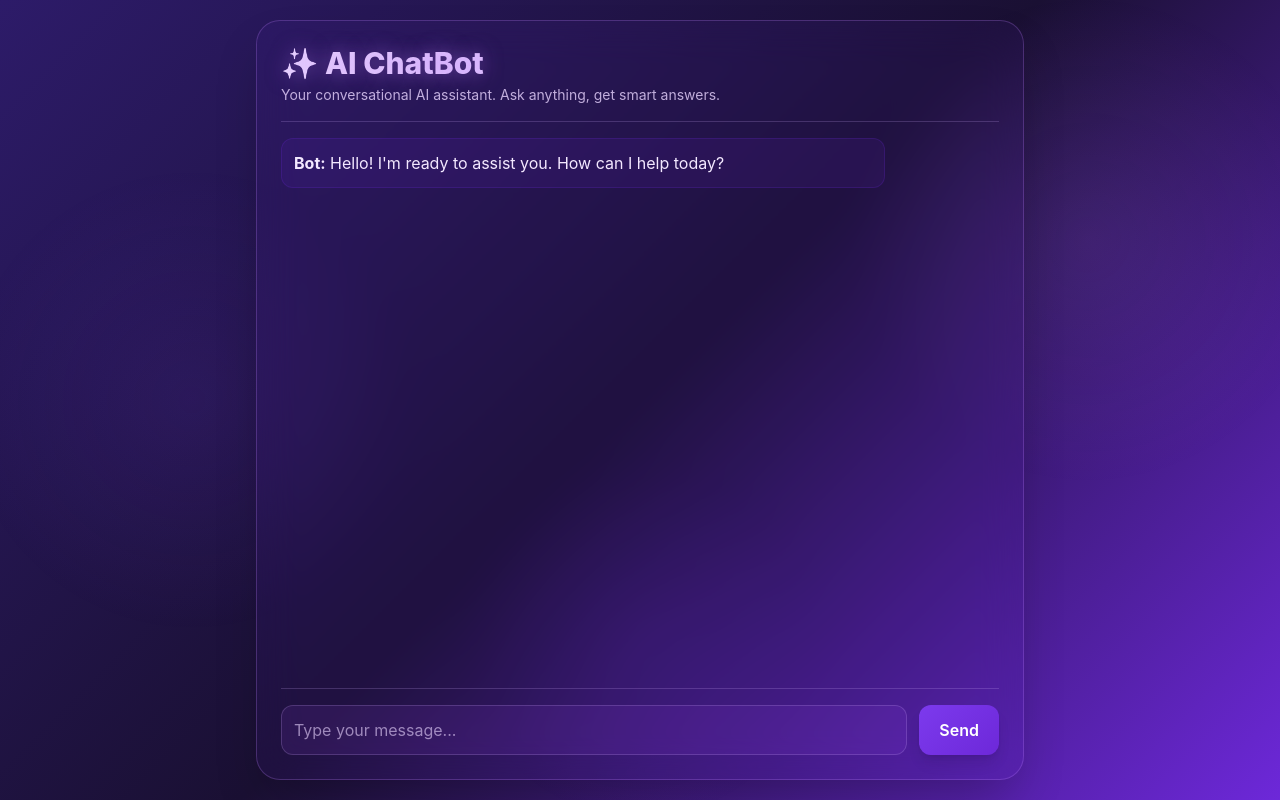
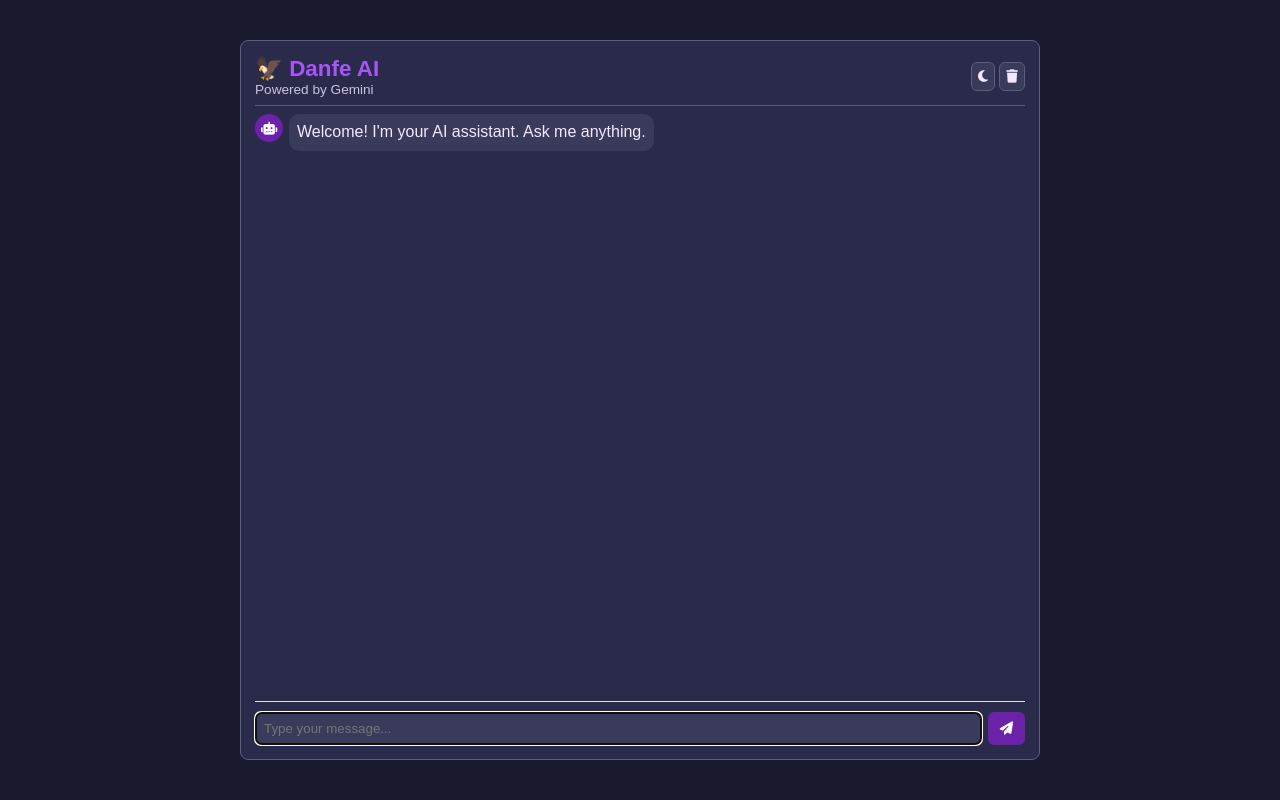
Before and after one commit to anujlamsal2025/AIChatbot, a Flask app: page / in a window 1280 px wide. Run offline with Flask 3, Linux system fonts and the light colour scheme; some libraries are stand-ins or nearby versions.

Commit message:
Update index.html

```diff
--- a/Project/templates/index.html
+++ b/Project/templates/index.html
@@ -1,254 +1,88 @@
 <!DOCTYPE html>
 <html lang="en">
 <head>
-    <meta charset="UTF-8">
-    <meta name="viewport" content="width=device-width, initial-scale=1.0">
-    <title>Chatbot</title>
-    <script src="https://cdn.tailwindcss.com"></script>
-    <style>
-        /* Purple Glassmorphism Theme */
-        body {
-            font-family: 'Inter', sans-serif;
-            background: linear-gradient(135deg, #2d1b69 0%, #1a1033 50%, #6d28d9 100%);
-            display: flex;
-            justify-content: center;
-            align-items: center;
-            min-height: 100vh;
-            margin: 0;
-            padding: 20px;
-            box-sizing: border-box;
-            color: #f3e8ff;
-        }
-
-        .glass-container {
-            background: rgba(109, 40, 217, 0.08);
-            backdrop-filter: blur(20px);
-            -webkit-backdrop-filter: blur(20px);
-            border: 1px solid rgba(192, 132, 252, 0.25);
-            box-shadow: 0 12px 40px 0 rgba(109, 40, 217, 0.3);
-        }
-
-        .chat-box::-webkit-scrollbar {
-            width: 8px;
-        }
-        .chat-box::-webkit-scrollbar-track {
-            background: rgba(192, 132, 252, 0.1);
-            border-radius: 10px;
-        }
-        .chat-box::-webkit-scrollbar-thumb {
-            background: rgba(192, 132, 252, 0.4);
-            border-radius: 10px;
-        }
-        .chat-box::-webkit-scrollbar-thumb:hover {
-            background: rgba(192, 132, 252, 0.6);
-        }
-
-        .user-message {
-            align-self: flex-end;
-            background: rgba(167, 139, 250, 0.15);
-            color: #ffffff;
-            border: 1px solid rgba(167, 139, 250, 0.3);
-        }
-        .bot-message {
-            align-self: flex-start;
-            background: rgba(109, 40, 217, 0.1);
-            color: #f3e8ff;
-            border: 1px solid rgba(109, 40, 217, 0.2);
-        }
-
-        .chat-container {
-            width: 95%;
-            max-width: 768px;
-            height: 95vh;
-            max-height: 800px;
-            display: flex;
-            flex-direction: column;
-        }
-
-        .send-button {
-            transition: all 0.2s ease-in-out;
-            background: linear-gradient(135deg, #7c3aed 0%, #6d28d9 100%);
-        }
-        .send-button:hover {
-            transform: scale(1.05);
-            box-shadow: 0 6px 20px rgba(124, 58, 237, 0.5);
-            background: linear-gradient(135deg, #8b5cf6 0%, #7c3aed 100%);
-        }
-
-        #user-input:focus {
-            border-color: #c4b5fd;
-            box-shadow: 0 0 0 3px rgba(167, 139, 250, 0.3);
-        }
-
-        /* Typing Dots Animation */
-        .dot-flashing {
-            display: inline-block;
-            position: relative;
-            width: 8px;
-            height: 8px;
-            border-radius: 50%;
-            background-color: #c4b5fd;
-            color: #c4b5fd;
-            animation: dotFlashing 1s infinite linear alternate;
-            animation-delay: 0.3s;
-        }
-
-        .dot-flashing::before,
-        .dot-flashing::after {
-            content: "";
-            display: inline-block;
-            position: absolute;
-            top: 0;
-        }
-
-        .dot-flashing::before {
-            left: -12px;
-            width: 8px;
-            height: 8px;
-            border-radius: 50%;
-            background-color: #c4b5fd;
-            color: #c4b5fd;
-            animation: dotFlashing 1s infinite linear alternate;
-            animation-delay: 0s;
-        }
-
-        .dot-flashing::after {
-            left: 12px;
-            width: 8px;
-            height: 8px;
-            border-radius: 50%;
-            background-color: #c4b5fd;
-            color: #c4b5fd;
-            animation: dotFlashing 1s infinite linear alternate;
-            animation-delay: 0.6s;
-        }
-
-        @keyframes dotFlashing {
-            0% {
-                background-color: #c4b5fd;
-            }
-            50%,
-            100% {
-                background-color: rgba(196, 181, 253, 0.3);
-            }
-        }
-
-        /* Message animations */
-        .user-message, .bot-message {
-            animation: messageAppear 0.3s ease-out;
-        }
-
-        @keyframes messageAppear {
-            from {
-                opacity: 0;
-                transform: translateY(10px);
-            }
-            to {
-                opacity: 1;
-                transform: translateY(0);
-            }
-        }
-
-        /* Header glow effect */
-        .header-glow {
-            text-shadow: 0 0 20px rgba(192, 132, 252, 0.5);
-        }
-
-        /* Subtle background pattern */
-        body::before {
-            content: '';
-            position: fixed;
-            top: 0;
-            left: 0;
-            width: 100%;
-            height: 100%;
-            background-image:
-                radial-gradient(circle at 15% 50%, rgba(124, 58, 237, 0.1) 0%, transparent 20%),
-                radial-gradient(circle at 85% 30%, rgba(192, 132, 252, 0.1) 0%, transparent 20%),
-                radial-gradient(circle at 50% 80%, rgba(109, 40, 217, 0.1) 0%, transparent 20%);
-            z-index: -1;
-        }
-    </style>
+<meta charset="utf-8" />
+<meta name="viewport" content="width=device-width,initial-scale=1" />
+<title>🦅 Danfe AI</title>
+<link rel="stylesheet" href="https://cdnjs.cloudflare.com/ajax/libs/font-awesome/6.4.0/css/all.min.css"/>
+<style>
+body{margin:0;display:flex;align-items:center;justify-content:center;height:100vh;background:#f3e8ff;color:#1a1a2e;font-family:sans-serif;transition:.3s}
+body.dark{background:#1a1a2e;color:#f3e8ff}
+.chat{width:90%;max-width:800px;height:90vh;display:flex;flex-direction:column;background:#fff;border:1px solid #e0b0ff;border-radius:8px;padding:14px;box-sizing:border-box}
+body.dark .chat{background:#2a2b4b;border-color:#5c5d7f}
+.header{display:flex;justify-content:space-between;align-items:center;padding-bottom:8px;margin-bottom:8px;border-bottom:1px solid #ccc}
+body.dark .header{border-color:#5c5d7f}
+.title{font-weight:700;font-size:1.4rem;color:#6b21a8}
+body.dark .title{color:#a855f7}
+.icon-btn{border:1px solid #ccc;border-radius:6px;padding:6px;background:#fff;cursor:pointer}
+body.dark .icon-btn{background:#3a3b5b;color:#f3e8ff;border-color:#5c5d7f}
+.box{flex:1;overflow-y:auto;display:flex;flex-direction:column;gap:8px;padding-right:6px}
+.msg{display:flex;gap:6px;max-width:80%}
+.msg .avatar{width:28px;height:28px;border-radius:50%;display:flex;align-items:center;justify-content:center;color:#fff;font-size:13px}
+.bubble{padding:8px;border-radius:10px;line-height:1.3}
+.user{margin-left:auto;flex-direction:row-reverse}
+.bot .avatar{background:#6b21a8}.user .avatar{background:#db2777}
+.bot .bubble{background:#f0e4ff}.user .bubble{background:#fce7f3}
+body.dark .bot .bubble{background:#3a3b5b;color:#f3e8ff}
+body.dark .user .bubble{background:#9d174d;color:#f3e8ff}
+.input{display:flex;gap:6px;margin-top:10px;border-top:1px solid #ddd;padding-top:10px}
+.input input{flex:1;padding:8px;border-radius:6px;border:1px solid #ccc}
+body.dark .input input{background:#3a3b5b;color:#f3e8ff;border-color:#5c5d7f}
+.send{background:#6b21a8;color:#fff;border:none;border-radius:6px;padding:8px 12px;cursor:pointer}
+.dots{display:inline-flex;gap:3px;align-items:center}
+.dot{width:5px;height:5px;border-radius:50%;background:#95a5a6;animation:jump 1s infinite ease-in-out}
+.dot:nth-child(2){animation-delay:.15s}.dot:nth-child(3){animation-delay:.3s}
+@keyframes jump{0%,100%{transform:translateY(0)}50%{transform:translateY(-3px)}}
+</style>
 </head>
-
-<body class="antialiased">
-
-<div class="chat-container glass-container rounded-3xl shadow-2xl p-4 md:p-6">
-    <div class="chat-header pb-4 mb-4 border-b border-purple-300/20">
-        <h2 class="text-3xl font-extrabold text-transparent bg-clip-text bg-gradient-to-r from-purple-200 to-purple-400 header-glow">
-            ✨ AI ChatBot
-        </h2>
-        <p class="text-sm text-purple-200/80 mt-1">
-            Your conversational AI assistant. Ask anything, get smart answers.
-        </p>
-    </div>
-
-    <div id="chat-box" class="chat-box flex-grow overflow-y-auto space-y-4 pr-2 mb-4">
-        <div class='bot-message p-3 rounded-xl max-w-[85%] self-start'>
-            <b>Bot:</b> Hello! I'm ready to assist you. How can I help today?
-        </div>
-    </div>
-
-    <div class="input-area flex gap-3 pt-4 border-t border-purple-300/20">
-        <input id="user-input" type="text" placeholder="Type your message..."
-               class="flex-grow p-3 rounded-xl bg-purple-500/10 border border-purple-300/20 text-white placeholder-purple-200/60 focus:outline-none focus:ring-2 focus:ring-purple-400 transition duration-200"
-               onkeypress="if(event.key === 'Enter') sendMessage()"/>
-
-        <button onclick="sendMessage()"
-                class="send-button px-5 py-3 rounded-xl font-semibold text-white shadow-lg focus:outline-none focus:ring-4 focus:ring-purple-500/50">
-            Send
-        </button>
-    </div>
+<body>
+<div class="chat">
+  <div class="header">
+    <div><div class="title">🦅 Danfe AI</div><div style="font-size:.85rem;opacity:.8">Powered by Gemini</div></div>
+    <div><button id="theme" class="icon-btn"><i class="fas fa-moon"></i></button>
+          <button id="clear" class="icon-btn"><i class="fas fa-trash"></i></button></div>
+  </div>
+  <div id="box" class="box"></div>
+  <div class="input">
+    <input id="input" placeholder="Type your message...">
+    <button id="send" class="send"><i class="fas fa-paper-plane"></i></button>
+  </div>
 </div>
-
 <script>
-async function sendMessage() {
-    const input = document.getElementById("user-input");
-    const message = input.value.trim();
-    if (!message) return;
-
-    const chatBox = document.getElementById("chat-box");
-    chatBox.innerHTML += `
-        <div class='user-message p-3 rounded-xl max-w-[85%] ml-auto'>
-            <b>You:</b> ${message}
-        </div>
-    `;
-    input.value = "";
-
-    const loadingId = 'loading-' + Date.now();
-    chatBox.innerHTML += `
-        <div id="${loadingId}" class='bot-message p-3 rounded-xl max-w-[85%] mr-auto'>
-            <b>Bot:</b> <span class="dot-flashing"></span>
-        </div>
-    `;
-    chatBox.scrollTop = chatBox.scrollHeight;
-
-    try {
-        const res = await fetch("/ask", {
-            method: "POST",
-            headers: { "Content-Type": "application/json" },
-            body: JSON.stringify({ message })
-        });
-        const data = await res.json();
-
-        document.getElementById(loadingId).remove();
-
-        chatBox.innerHTML += `
-            <div class='bot-message p-3 rounded-xl max-w-[85%] mr-auto'>
-                <b>Bot:</b> ${data.reply}
-            </div>
-        `;
-        chatBox.scrollTop = chatBox.scrollHeight;
-    } catch (err) {
-        console.error(err);
-        document.getElementById(loadingId).remove();
-        chatBox.innerHTML += `
-            <div class='bot-message p-3 rounded-xl max-w-[85%] mr-auto'>
-                <b>Bot:</b> Connection error. Try again.
-            </div>
-        `;
+class Bot{
+  constructor(){
+    this.box=a('box');this.input=a('input');
+    on('send','click',()=>this.send());on('input','keydown',e=>e.key==='Enter'&&this.send());
+    on('theme','click',()=>this.toggle());on('clear','click',()=>confirm('Clear chat?')&&this.clear());
+    this.loadTheme();this.welcome();this.input.focus();
+  }
+  loadTheme(){let t=localStorage.getItem('t')||'dark';document.body.classList.toggle('dark',t==='dark');this.icon()}
+  toggle(){let d=!document.body.classList.contains('dark');document.body.classList.toggle('dark',d);localStorage.setItem('t',d?'dark':'light');this.icon()}
+  icon(){a('theme').innerHTML=`<i class="fas fa-${document.body.classList.contains('dark')?'moon':'sun'}"></i>`}
+  welcome(){this.box.innerHTML=this.bubble("Welcome! I'm your AI assistant. Ask me anything.",'bot')}
+  msg(t,s){return `<div class="msg ${s}"><div class="avatar"><i class="fas fa-${s==='user'?'user':'robot'}"></i></div><div class="bubble">${t}</div></div>`}
+  typing(){if(a('typing'))return;this.box.insertAdjacentHTML('beforeend',`<div id="typing" class="msg bot"><div class="avatar"><i class="fas fa-robot"></i></div><div class="bubble"><div class="dots"><span class="dot"></span><span class="dot"></span><span class="dot"></span></div></div></div>`);this.scroll()}
+  stop(){a('typing')?.remove()}
+  _clean(t){return t.replace(/^(\*\s*)/g, '').trim()}
+  async send(){
+    let t=this.input.value.trim();if(!t)return;
+    this.box.insertAdjacentHTML('beforeend',this.msg(t,'user'));this.input.value='';this.input.focus();this.typing();
+    try{
+      let r=await fetch('/ask',{method:'POST',headers:{'Content-Type':'application/json'},body:JSON.stringify({message:t})});
+      let j=await r.json();this.stop();
+      let reply = this._clean(j.reply || 'Placeholder reply');
+      this.box.insertAdjacentHTML('beforeend',this.msg(reply,'bot'));
     }
+    catch{this.stop();this.box.insertAdjacentHTML('beforeend',this.msg('Error: server not reachable.','bot'))}
+    this.scroll();
+  }
+  clear(){this.welcome();this.input.focus()}
+  bubble(t,s){return this.msg(t,s)}
+  scroll(){setTimeout(()=>this.box.scrollTop=this.box.scrollHeight,60)}
 }
+const a=id=>document.getElementById(id);
+const on=(id,ev,fn)=>a(id).addEventListener(ev,fn);
+document.addEventListener('DOMContentLoaded',()=>new Bot());
 </script>
 </body>
 </html>
```
